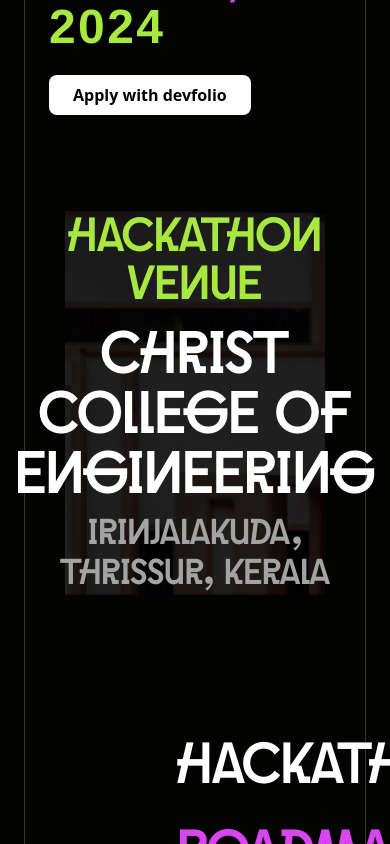
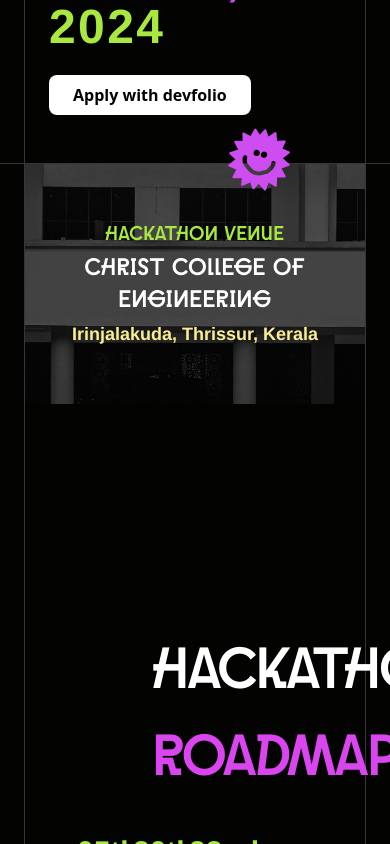
Before and after one commit to dhairya703/finalHackndroid, a Next.js app: page / in a window 390 px wide. Shown: the part 2160-3004 px from the top of the page. Built offline with nearby package versions, Linux system fonts and the light colour scheme; a web font is replaced by a local one.

Commit message:
College Banner UI made responsive

```diff
--- a/app/_components/index.tsx
+++ b/app/_components/index.tsx
@@ -3,5 +3,6 @@ import Hero from "./hero";
 import About from "./about";
 import Prizes from "./prizes";
 import Registration from "./registration";
+import Roadmap from "./roadmap";
 
-export { Header, Hero, About, Prizes, Registration };
+export { Header, Hero, About, Prizes, Registration, Roadmap };
--- a/app/_components/prizes.tsx
+++ b/app/_components/prizes.tsx
@@ -1,7 +1,7 @@
 const Prizes = () => {
   return (
     <section className="flex flex-wrap justify-between gap-12 md:justify-between">
-      <div className="mx-auto flex w-fit min-w-72 flex-col items-center gap-1 md:mx-0">
+      <div className="mx-auto flex w-fit min-w-72 flex-col items-center gap-1 xl:mx-0">
         <span className="font-secondary text-xl lowercase tracking-wider text-gray sm:text-2xl">
           Title&nbsp;
           <span className="text-white">Winner</span>
@@ -10,7 +10,7 @@ const Prizes = () => {
           10,000 INR
         </span>
       </div>
-      <div className="mx-auto flex flex-col items-center gap-1 md:mx-0">
+      <div className="mx-auto flex flex-col items-center gap-1 xl:mx-0">
         <span className="font-secondary text-xl lowercase tracking-wider text-gray sm:text-2xl">
           First&nbsp;
           <span className="whitespace-nowrap text-white">Runners Up</span>
@@ -19,7 +19,7 @@ const Prizes = () => {
           5,000 INR
         </span>
       </div>
-      <div className="mx-auto flex flex-col items-center gap-1 md:mx-0">
+      <div className="mx-auto flex flex-col items-center gap-1 xl:mx-0">
         <span className="font-secondary text-xl lowercase tracking-wider text-gray sm:text-2xl">
           Second&nbsp;
           <span className="whitespace-nowrap text-white">Runners Up</span>
--- a/app/_components/roadmap.tsx
+++ b/app/_components/roadmap.tsx
@@ -27,34 +27,17 @@ const Roadmap = () => {
       description: "DESIGNATHON ‘24 ends and valedictory ceremony.",
     },
   ];
+
   return (
-    <div className="h-96 mb-[600px] bg-dark px-4 w-full">
-      <div
-        className="bg-cover w-full h-full bg-black"
-        style={{
-          backgroundImage: "url('/images/college.png')",
-        }}
-      >
-        <div className="h-full flex items-center justify-center text-center font-normal font-secondary">
-          <div>
-            <div className="text-primary text-5xl pb-4">hackathon venue</div>
-            <div className="text-white text-6xl pb-2">
-              christ college of engineering
-            </div>
-            <div className="text-neutral-400 text-4xl">
-              irinjalakuda, thrissur, kerala
-            </div>
-          </div>
-        </div>
-      </div>
+    <div className="mb-[600px] h-96 w-full bg-dark px-4">
       <div className="p-28">
         <div>
-          <div className="font-secondary py-4 text-[58px] font-normal">
+          <div className="py-4 font-secondary text-[58px] font-normal">
             <span className="text-white">hackathon </span>
             <span className="text-fuchsia-500">roadmap</span>
           </div>
         </div>
-        <div className="flex justify-center items-start gap-10">
+        <div className="flex items-start justify-center gap-10">
           <div className="grid grid-cols-3 grid-rows-2 gap-14 py-4">
             {events.map((event, index) => (
               <div key={index} className="flex flex-col gap-3">
@@ -64,7 +47,7 @@ const Roadmap = () => {
                   </span>
                   {event.date.split(" ")[1]} {event.date.split(" ")[2]}
                 </h3>
-                <p className="font-tertiary text-white text-lg">
+                <p className="font-tertiary text-lg text-white">
                   <span className="font-bold">{event.description}</span>
                 </p>
               </div>
--- a/app/page.tsx
+++ b/app/page.tsx
@@ -1,7 +1,7 @@
-import { About, Hero, Prizes, Registration } from "@/app/_components";
+import { About, Hero, Prizes, Registration, Roadmap } from "@/app/_components";
+import CollegeBanner from "@/components/college";
 import TextMarquee from "@/components/marquee";
 import SectionLayout from "@/layouts/section-layout";
-import Roadmap from "./_components/roadmap";
 
 export default function Home() {
   return (
@@ -23,8 +23,18 @@ export default function Home() {
       <SectionLayout>
         <Prizes />
         <Registration />
-        <Roadmap />
       </SectionLayout>
+
+      <section className="relative">
+        <span className="absolute -top-8 right-1/4 z-10 rotate-12 font-secondary text-6xl md:text-7xl lowercase text-secondary">
+          🌞
+        </span>
+
+        <SectionLayout full>
+          <CollegeBanner />
+          <Roadmap />
+        </SectionLayout>
+      </section>
     </>
   );
 }
--- /dev/null
+++ b/components/college.tsx
@@ -0,0 +1,32 @@
+import Image from "next/image";
+
+const CollegeBanner = () => {
+  return (
+    <div className="relative h-full w-full">
+      <div className="h-full min-h-60 w-full">
+        <Image
+          src="/images/college.webp"
+          width={4096}
+          height={803}
+          alt="College"
+          priority
+          className="min-h-60 object-cover"
+        />
+      </div>
+
+      <div className="absolute top-0 flex h-full w-full flex-col items-center justify-center gap-1 text-center font-secondary tracking-wider sm:gap-5 xl:-mt-4">
+        <span className="text-xl lowercase  text-primary md:-mt-2 md:text-2xl xl:-mt-4 lg:text-3xl">
+          hackathon venue
+        </span>
+        <span className="text-2xl lowercase text-white md:text-3xl xl:-mt-2 lg:text-4xl">
+          christ college of engineering
+        </span>
+        <span className="xs:pt-2 font-tertiary text-lg font-semibold tracking-normal text-tertiary md:-mt-2 xl:-mt-6 lg:text-xl">
+          Irinjalakuda, Thrissur, Kerala
+        </span>
+      </div>
+    </div>
+  );
+};
+
+export default CollegeBanner;
```
Also changed, not shown: public/images/college.png (deleted), public/images/college.webp (added).
